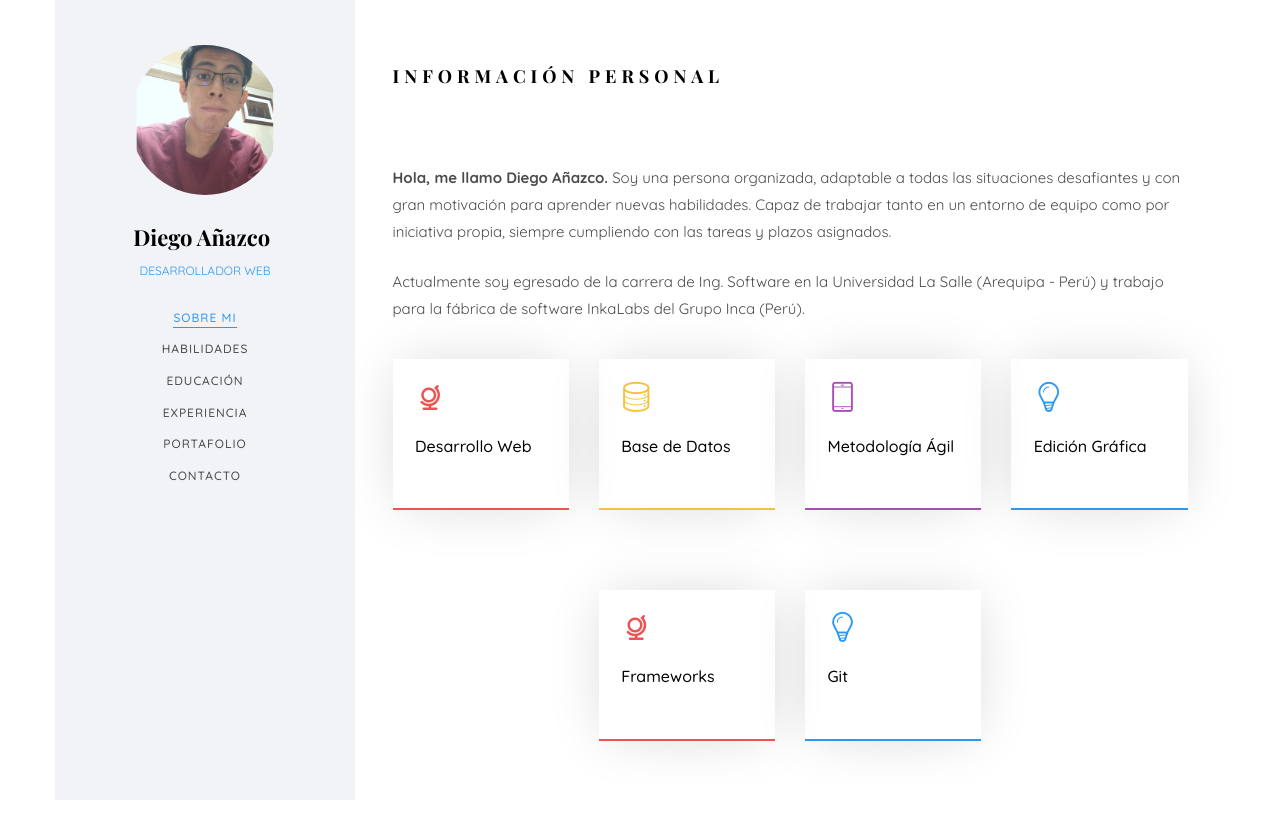
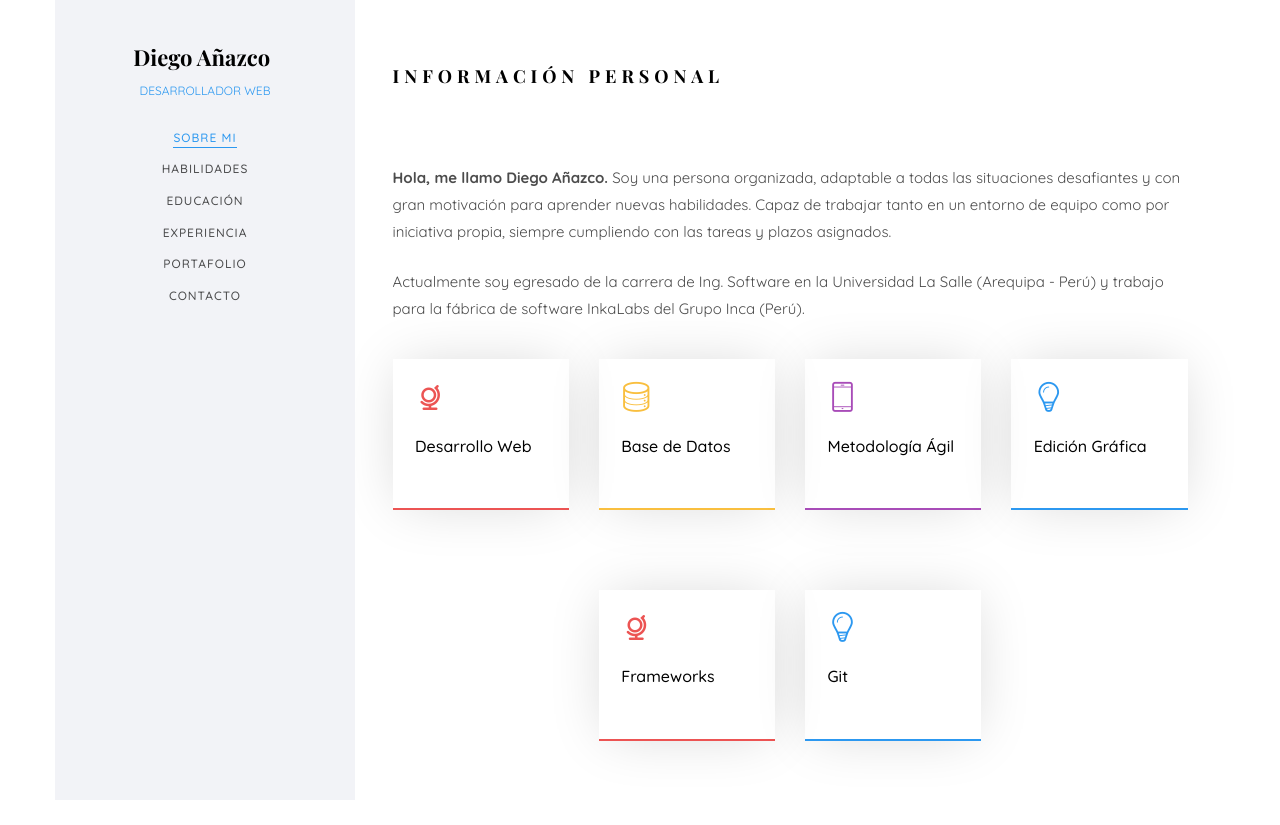
Before and after one commit to diegoanazco79/Portafolio, a plain HTML site: page docs/index.html in a window 1280 px wide. Shown: the top 825 px of the page. Drawn offline with nearby package versions, Linux system fonts and the light colour scheme; files whose address does not match are found by name; a web font is replaced by a local one.

Commit message:
Delete a image from summary

```diff
--- a/docs/index.html
+++ b/docs/index.html
@@ -34,7 +34,6 @@
 			<a href="#" class="js-colorlib-nav-toggle colorlib-nav-toggle" data-toggle="collapse" data-target="#navbar" aria-expanded="false" aria-controls="navbar"><i></i></a>
 				<aside id="colorlib-aside" role="complementary" class="border js-fullheight">
 					<div class="text-center">
-						<div class="author-img" style="background-image:url(images/perfil.png)"></div>
 						<h1 id="colorlib-logo"><a href="#">Diego Añazco</a></h1>
 						<span class="position"><a href="#">Desarrollador Web</a></span>
 					</div>
```
